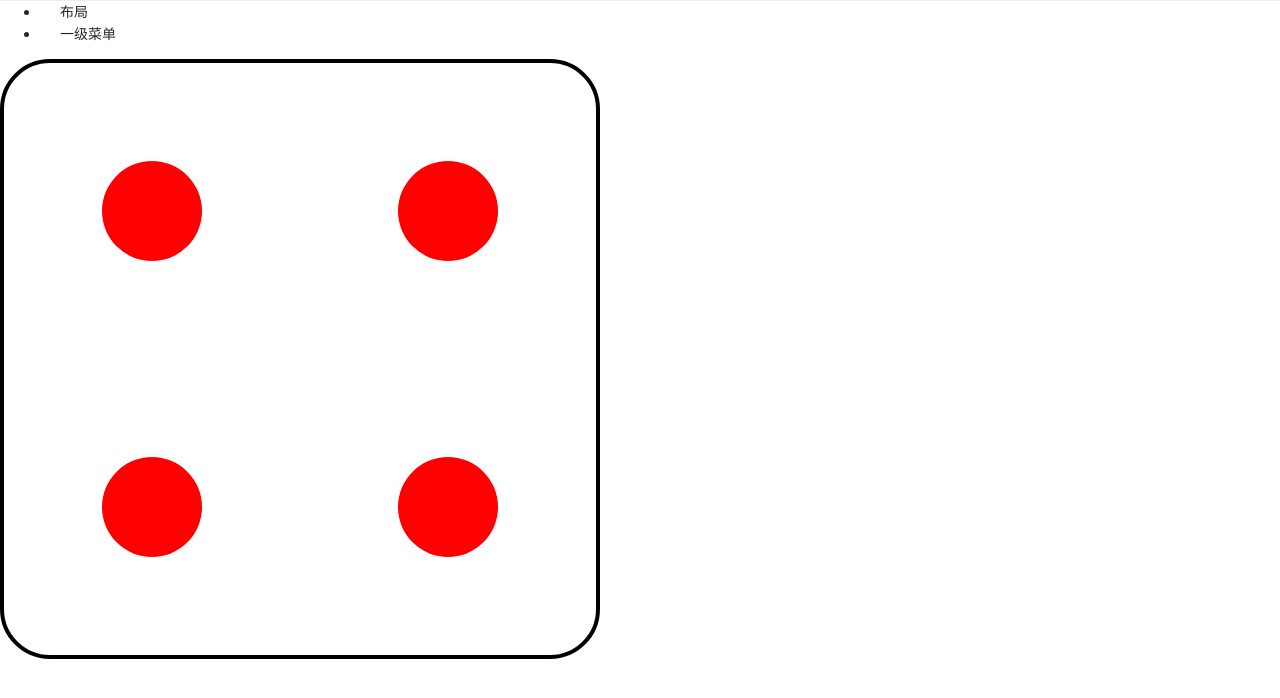
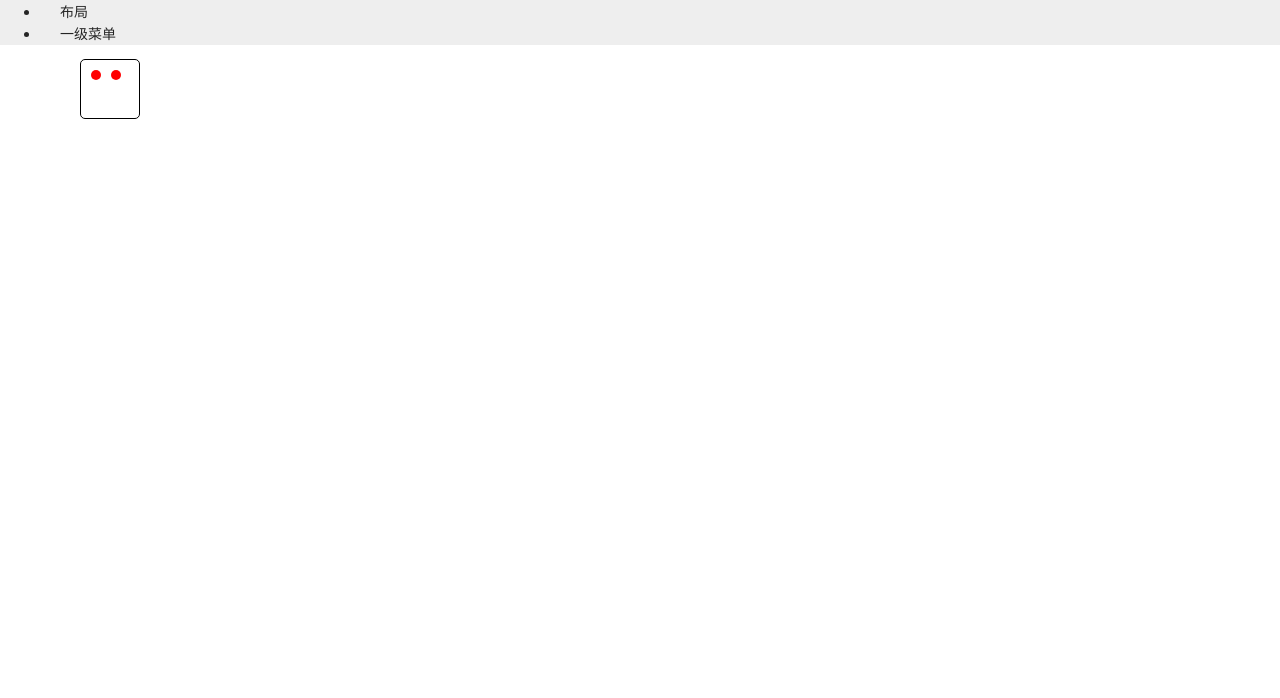
Before and after one commit to caibin1024/practise, a Vue app: page /flex in a window 1280 px wide. Shown: the top 698 px of the page. Built offline with nearby package versions, Linux system fonts and the light colour scheme.

Commit message:
瞎写一通

```diff
--- a/src/App.vue
+++ b/src/App.vue
@@ -1,12 +1,11 @@
 <template>
-  <div>
   <el-container>
     <!-- 头部 -->
     <el-header height="80px"></el-header>
-      <el-container >
+    <el-container>
       <!-- 侧边导航栏 -->
-        <el-aside width="250px">
-          <el-menu router unique-opened >
+      <el-aside width="250px" color="rbg()">
+        <el-menu router unique-opened c>
           <!-- 一级菜单 -->
           <el-submenu index="1">
             <template #title>
@@ -27,11 +26,12 @@
       </el-aside>
       <!-- 主要内容 -->
       <el-main>
+        <el-card shadow="hover">
           <router-view />
+        </el-card>
       </el-main>
     </el-container>
   </el-container>
-  </div>
 </template>
 
 <script>
@@ -42,4 +42,16 @@ export default {};
 .el-header {
   border-bottom: 1px solid #eee;
 }
+.el-container {
+  height: 100%;
+}
+.el-aside {
+  background-color: #eee;
+}
+.el-card{
+  max-width: 1200px;
+  margin: 0 auto;
+  height: 100%;
+  margin-bottom: 0;
+}
 </style>
--- a/src/components/flex/childBox.vue
+++ b/src/components/flex/childBox.vue
@@ -0,0 +1,23 @@
+<template>
+    <div class="childBox" ></div>
+</template>
+
+<script>
+export default {
+  data(){
+    return{
+      aaa:'green'
+    }
+  }
+}
+</script>
+
+<style scoped>
+.childBox {
+  width: 10px;
+  height: 10px;
+  border-radius: 5px;
+  background-color: red;
+  margin: 5px;
+}
+</style>
--- a/src/components/flex/parentBox.vue
+++ b/src/components/flex/parentBox.vue
@@ -1,3 +1,72 @@
 <template>
-    <div class=""></div>
+  <div class="parentBox" :style="[styleObject]">
+    <child-box v-for="count in childNum" :key="count"></child-box>
+  </div>
 </template>
+
+
+
+<script>
+import childBox from "./ChildBox";
+export default {
+  data() {
+    return {
+      styelTest:{
+        width:'100px'
+      },
+      styleObject: {
+        flexDirection: "",
+        flexWrap: "",
+        justifyContent: "",
+        alignItem: "",
+        alignContent: "",
+      },
+
+      flexDirection: ["row", "row-reverse", "column", "column-reverse"],
+      flexWrap: ["nowrap", "wrap", "wrap-reverse"],
+      justifyContent: [
+        "flex-start",
+        "flex-end",
+        "center",
+        "space-between",
+        "space-around",
+      ],
+      alignItem: ["flex-start", "flex-end", "center", "baseline", "stretch"],
+      alignContent: [
+        "flex-start",
+        "flex-end",
+        "center",
+        "space-between",
+        "space-around",
+        "stretch",
+      ],
+    };
+  },
+  props: {
+    childNum: Number,
+  },
+  components: { childBox },
+  methods:{
+    init(){
+      this.styleObject.flexDirection=this.flexDirection[0]
+        this.styleObject.flexWrap=this.flexWrap[0]
+        this.styleObject.justifyContent=this.justifyContent[0]
+      this.styleObject.alignItem=this.alignItem[0]
+     this.styleObject.alignContent=this.alignContent[0]
+    }
+  },
+  created(){
+    this.init()
+  }
+};
+</script>
+<style scoped>
+.parentBox {
+  width: 60PX;
+  height: 60px;
+  border: 1px solid #000;
+  border-radius: 5px;
+  display: flex;
+  padding: 5px;
+}
+</style>
--- a/src/main.js
+++ b/src/main.js
@@ -3,7 +3,7 @@ import App from './App.vue'
 import router from './router'
 import store from './store'
 import './assets/css/global.css'
-import {ElButton,ElContainer,ElAside,ElHeader,ElMain,ElMenu,ElMenuItem,ElSubmenu} from 'element-plus';
+import {ElButton,ElContainer,ElAside,ElHeader,ElMain,ElMenu,ElMenuItem,ElSubmenu,ElCard} from 'element-plus';
 
 const app= createApp(App)
 app.use(ElButton)
@@ -14,5 +14,7 @@ app.use(ElMain)
 app.use(ElMenu)
 app.use(ElMenuItem)
 app.use(ElSubmenu)
+app.use(ElCard)
+
 
 app.use(store).use(router).mount('#app')
--- a/src/view/Flex.vue
+++ b/src/view/Flex.vue
@@ -1,41 +1,26 @@
 <template>
-  <div class="parentBox">
-    <div class="subBox">
-      <div class="childBox"></div>
-      <div class="childBox"></div>
-    </div>
-    <div class="subBox">
-      <div class="childBox"></div>
-      <div class="childBox"></div>
-    </div>
-  </div>
+  <parent-box :childNum=childNum>
+  </parent-box>
 </template>
 
 
 <script>
-export default {};
+import parentBox from "../components/flex/ParentBox"
+export default {
+  data(){
+    return{
+      childNum:2
+    }
+  },
+  components:{
+    parentBox
+  }
+
+};
 </script>
 
 <style  scoped>
-.parentBox {
-  width: 600px;
-  height: 600px;
-  border: 4px solid #000;
-  border-radius: 50px;
-  display: flex;
-  flex-direction: column;
-  justify-content: space-around;
-}
-.subBox {
-  display: flex;
-  width: 100%;
-  justify-content: space-around;
-}
-.childBox {
-  width: 100px;
-  height: 100px;
-  border-radius: 50px;
-  background-color: red;
-  margin: 50px;
-}
+
+
+
 </style>
```
Lines whose indentation alone changed are shown as unchanged.
